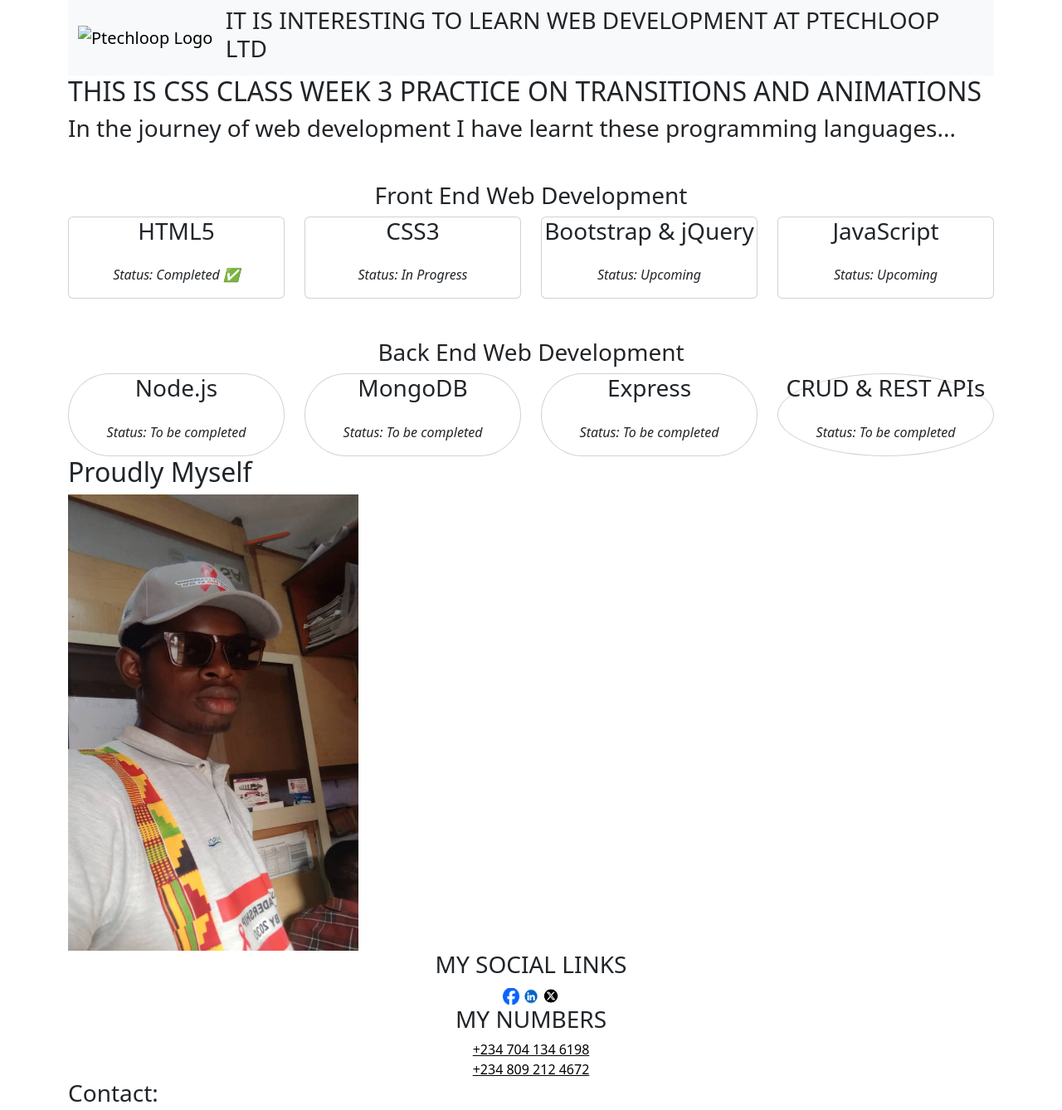
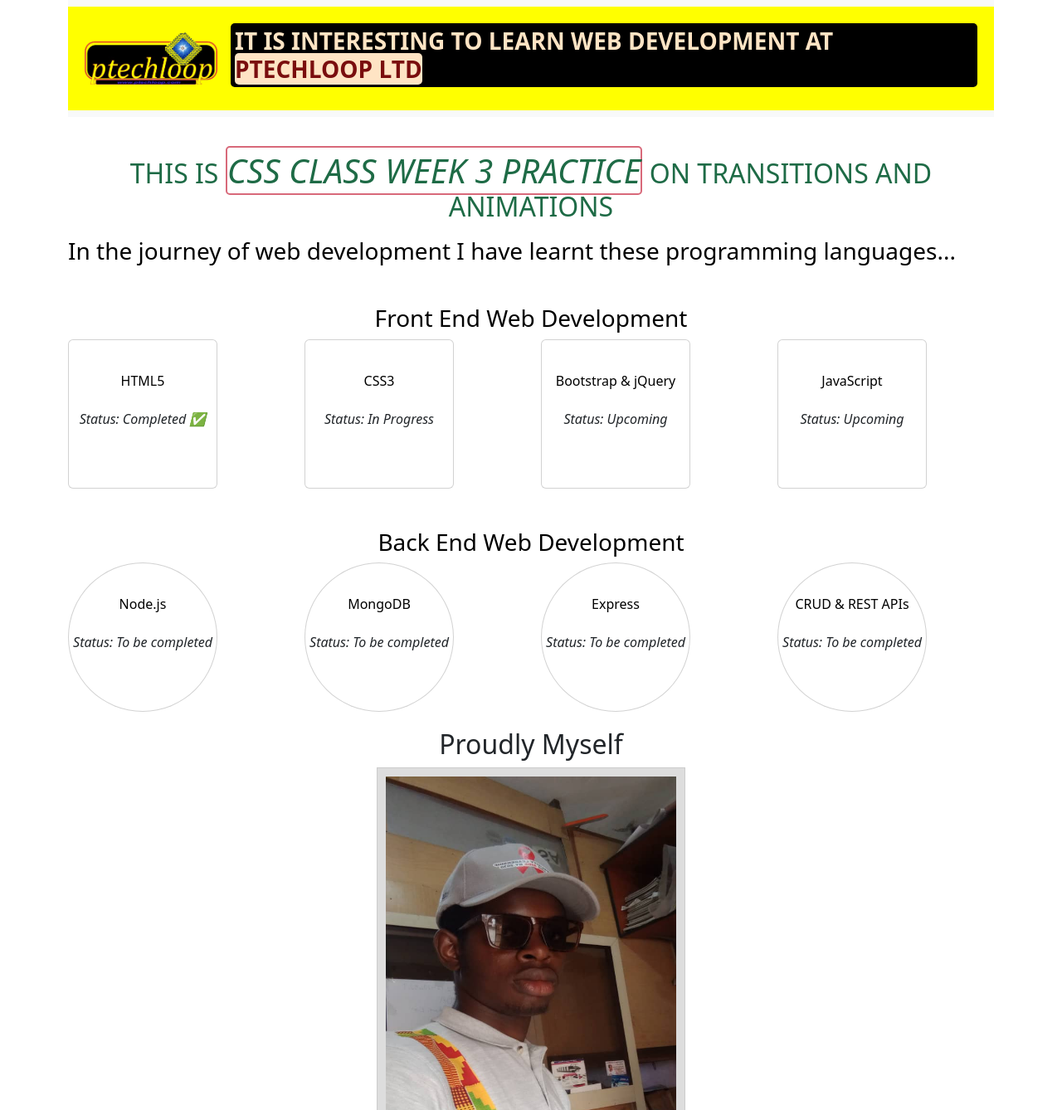
Before and after one commit to Ayima618/boss, a plain HTML site: page index.html in a window 1280 px wide. Shown: the top 1338 px of the page at 83% size. Drawn offline with Linux system fonts and the light colour scheme; the site is published under a folder, as on GitHub Pages, so addresses that start at the root find nothing.

Commit message:
your commit message

```diff
--- a/index.html
+++ b/index.html
@@ -12,7 +12,7 @@
       integrity="sha384-YvpcrYf0tY3lHB60NNkmXc5s9fDVZLESaAA55NDzOxhy9GkcIdslK1eN7N6jIeHz"
       crossorigin="anonymous"></script> -->
     <link rel="stylesheet" href="./CSS/bootstrap.css">
-    <link rel="stylesheet" href="/CSS/style.css">
+    <link rel="stylesheet" href="./CSS/style.css">
   </head>
 
   <body class="container">
@@ -22,7 +22,7 @@
     <nav class="navbar navbar-expand-lg bg-body-tertiary">
       <div class="container-fluid nav-section">
         <a class="navbar-brand" href="/">
-          <img class="logo" src="/image/ptechloop-removebg-preview.png" alt="Ptechloop Logo">
+          <img class="logo" src="./image/ptechloop-removebg-preview.png" alt="Ptechloop Logo">
         </a>
         <!-- <p class="navbar-brand" href="/">PTECHLOOP </p> -->
         <h3>
@@ -221,7 +221,7 @@
   <div style="text-align: center;"> CopyRight @ 2024 All Right Resereved to <ahref=" /">My site</a></div>
 
 
-    <script src="/js/bootstrap.bundle.js"></script>
+    <script src="./js/bootstrap.bundle.js"></script>
 
 
 
```
Also changed, not shown: 1 other file.
